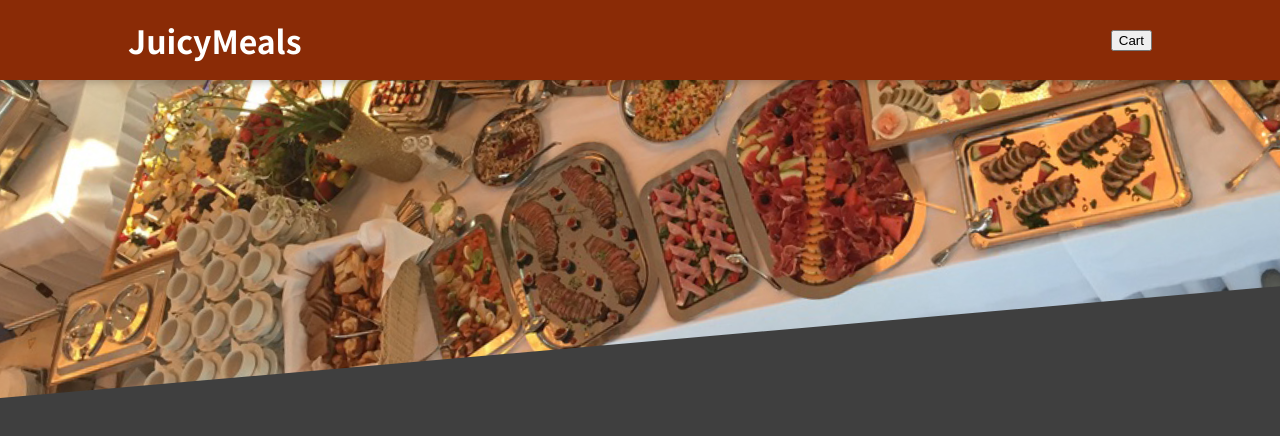
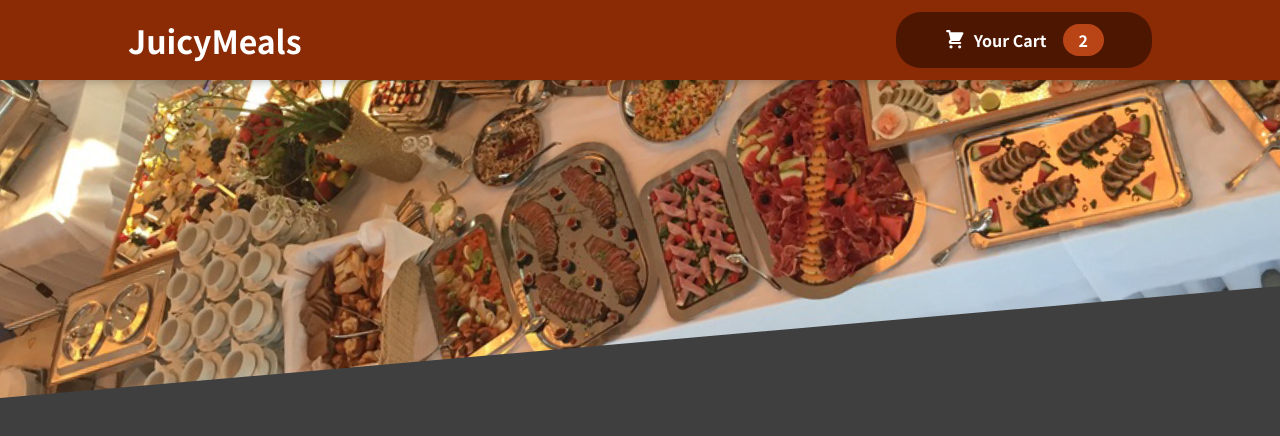
Before and after one commit to JoelAundu/food-order, a React (Create React App) app: page / in a window 1280 px wide. Shown: the top 436 px of the page. Built offline with nearby package versions, Linux system fonts and the light colour scheme.

Commit message:
Added Cart button component

```diff
--- /dev/null
+++ b/src/components/Cart/CartIcon.js
@@ -0,0 +1,13 @@
+const CartIcon = () => {
+  return (
+    <svg
+      xmlns='http://www.w3.org/2000/svg'
+      viewBox='0 0 20 20'
+      fill='currentColor'
+    >
+      <path d='M3 1a1 1 0 000 2h1.22l.305 1.222a.997.997 0 00.01.042l1.358 5.43-.893.892C3.74 11.846 4.632 14 6.414 14H15a1 1 0 000-2H6.414l1-1H14a1 1 0 00.894-.553l3-6A1 1 0 0017 3H6.28l-.31-1.243A1 1 0 005 1H3zM16 16.5a1.5 1.5 0 11-3 0 1.5 1.5 0 013 0zM6.5 18a1.5 1.5 0 100-3 1.5 1.5 0 000 3z' />
+    </svg>
+  );
+};
+
+export default CartIcon;
--- a/src/components/Layout/Header.js
+++ b/src/components/Layout/Header.js
@@ -1,4 +1,5 @@
 import React, { Fragment } from "react";
+import HeaderCartButton from "./HeaderCartButton";
 
 import mealsImg from "../../assets/meals.jpg";
 import style from "./Header.module.css";
@@ -8,7 +9,7 @@
     <Fragment>
       <header className={style.header}>
         <h1>JuicyMeals</h1>
-        <button>Cart</button>
+        <HeaderCartButton />
       </header>
       <div className={style["main-image"]}>
         <img src={mealsImg} alt="A table of food" />
--- /dev/null
+++ b/src/components/Layout/HeaderCartButton.js
@@ -0,0 +1,17 @@
+import React from "react";
+import CartIcon from "../Cart/CartIcon";
+import style from "./HeaderCartButton.module.css";
+
+const HeaderCartButton = (props) => {
+  return (
+    <button className={style.button}>
+      <span className={style.icon}>
+        <CartIcon />
+      </span>
+      <span>Your Cart</span>
+      <span className={style.badge}>2</span>
+    </button>
+  );
+};
+
+export default HeaderCartButton;
--- /dev/null
+++ b/src/components/Layout/HeaderCartButton.module.css
@@ -0,0 +1,59 @@
+.button {
+  cursor: pointer;
+  font: inherit;
+  border: none;
+  background-color: #4d1601;
+  color: white;
+  padding: 0.75rem 3rem;
+  display: flex;
+  justify-content: space-around;
+  align-items: center;
+  border-radius: 25px;
+  font-weight: bold;
+}
+
+.button:hover,
+.button:active {
+  background-color: #2c0d00;
+}
+
+.icon {
+  width: 1.35rem;
+  height: 1.35rem;
+  margin-right: 0.5rem;
+}
+
+.badge {
+  background-color: #b94517;
+  padding: 0.25rem 1rem;
+  border-radius: 25px;
+  margin-left: 1rem;
+  font-weight: bold;
+}
+
+.button:hover .badge,
+.button:active .badge {
+  background-color: #92320c;
+}
+
+.bump {
+  animation: bump 300ms ease-out;
+}
+
+@keyframes bump {
+  0% {
+    transform: scale(1);
+  }
+  10% {
+    transform: scale(0.9);
+  }
+  30% {
+    transform: scale(1.1);
+  }
+  50% {
+    transform: scale(1.15);
+  }
+  100% {
+    transform: scale(1);
+  }
+}
```
Also changed, not shown: 1 other file (tests, documents, lock files or other folders).
